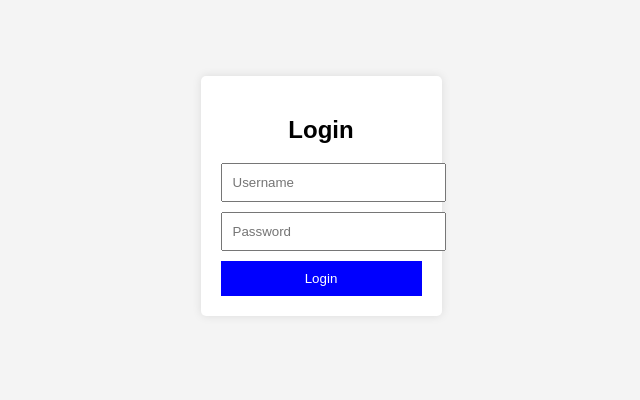
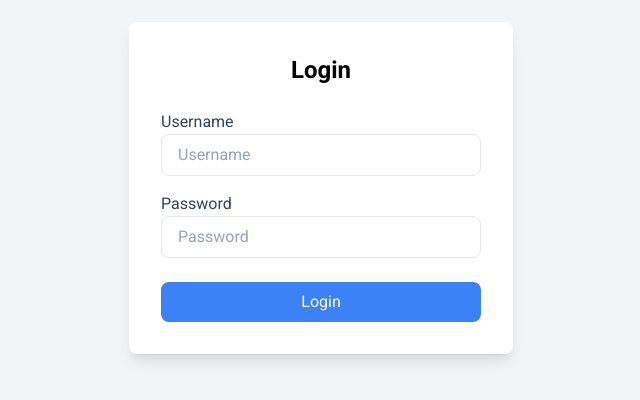
Before and after one commit to SpaceAx/XI-B, a plain HTML site: page index.html in a window 1280 px wide. Shown: the part 212-612 px from the top of the page, without its empty margins (319-959 px from the left). Drawn offline with nearby package versions, Linux system fonts and the light colour scheme.

Commit message:
Update index.html

```diff
--- a/index.html
+++ b/index.html
@@ -4,15 +4,28 @@
     <meta charset="UTF-8">
     <meta name="viewport" content="width=device-width, initial-scale=1.0">
     <title>Login</title>
-    <link rel="stylesheet" href="style.css">
+    <script src="https://cdn.tailwindcss.com"></script>
+    <link rel="stylesheet" href="https://cdnjs.cloudflare.com/ajax/libs/font-awesome/5.15.3/css/all.min.css">
+    <link href="https://fonts.googleapis.com/css2?family=Roboto:wght@400;500;700&display=swap" rel="stylesheet">
+    <style>
+        body {
+            font-family: 'Roboto', sans-serif;
+        }
+    </style>
 </head>
-<body>
-    <div class="login-container">
-        <h2>Login</h2>
-        <input type="text" id="username" placeholder="Username">
-        <input type="password" id="password" placeholder="Password">
-        <button onclick="login()">Login</button>
-        <p id="message" class="hidden"></p>
+<body class="bg-gray-100 flex items-center justify-center min-h-screen">
+    <div class="bg-white p-8 rounded-lg shadow-lg w-full max-w-sm">
+        <h2 class="text-2xl font-bold mb-6 text-center">Login</h2>
+        <div class="mb-4">
+            <label for="username" class="block text-gray-700">Username</label>
+            <input type="text" id="username" placeholder="Username" class="w-full px-4 py-2 border rounded-lg focus:outline-none focus:ring-2 focus:ring-blue-500">
+        </div>
+        <div class="mb-6">
+            <label for="password" class="block text-gray-700">Password</label>
+            <input type="password" id="password" placeholder="Password" class="w-full px-4 py-2 border rounded-lg focus:outline-none focus:ring-2 focus:ring-blue-500">
+        </div>
+        <button onclick="login()" class="w-full bg-blue-500 text-white py-2 rounded-lg hover:bg-blue-600 transition duration-200">Login</button>
+        <p id="message" class="hidden mt-4 text-center font-semibold"></p>
     </div>
     <script src="script.js"></script>
 </body>
```
